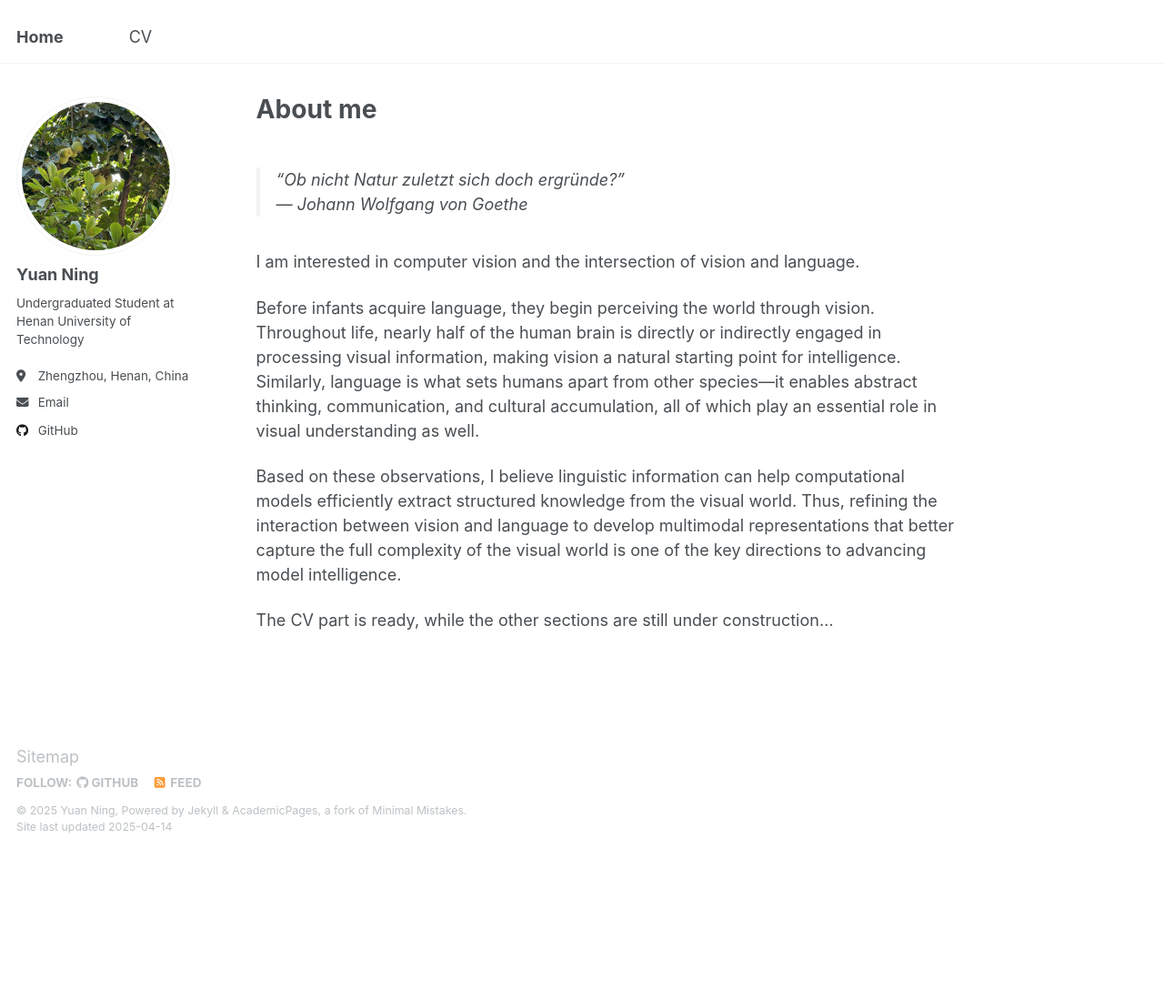
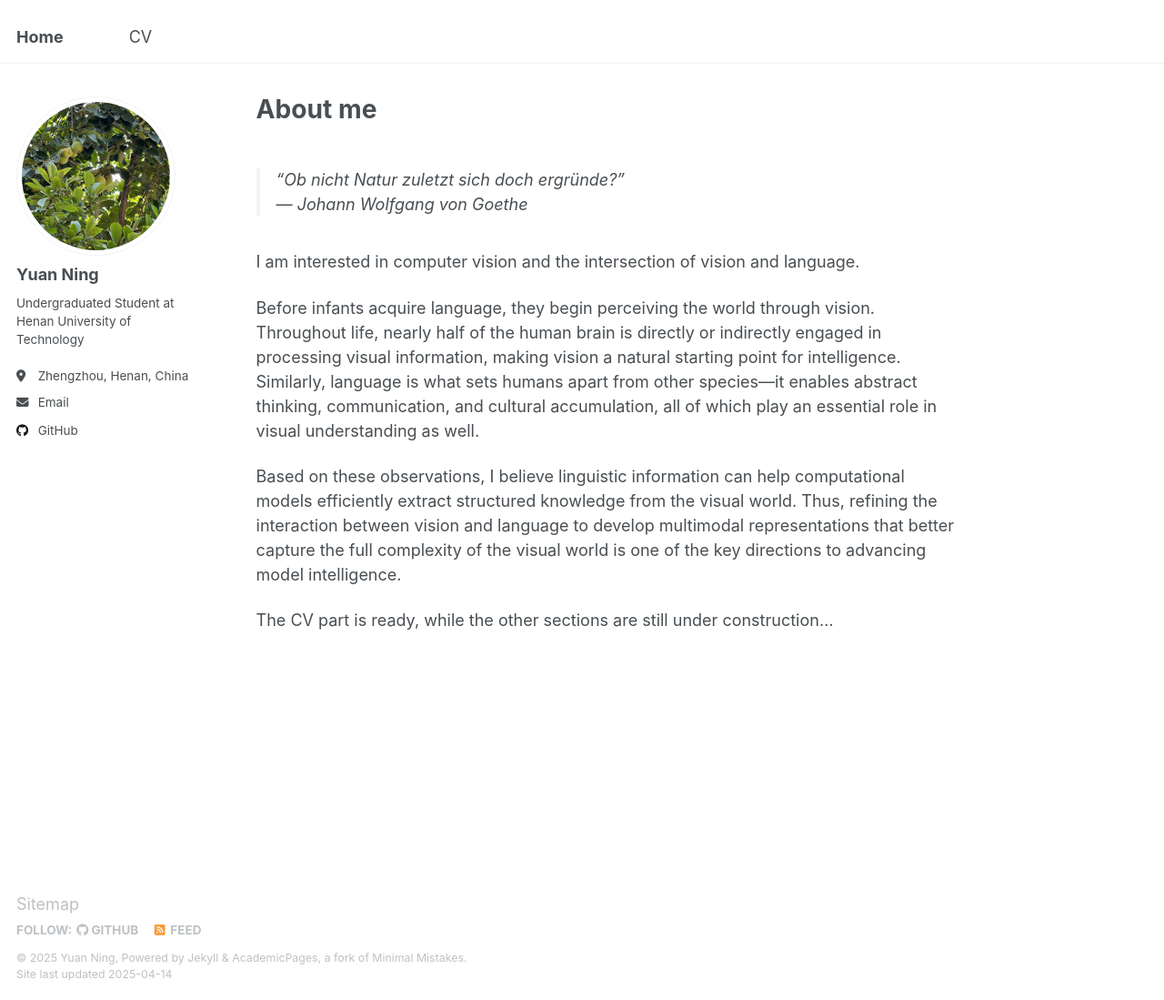
Before and after one commit to YuanN1ng/YuanN1ng.github.io, a Jekyll site: the page built from _pages/about.md, in a window 1280 px wide and 1099 px high. Shown: the whole window at 91% size. Built offline with Jekyll 4.4.1, drawn with Linux system fonts in a browser that asks for light colours.

Commit message:
Update _footer.scss

```diff
--- a/_sass/layout/_footer.scss
+++ b/_sass/layout/_footer.scss
@@ -14,9 +14,9 @@
   clear: both;
 
   /* sticky footer fix start */
-  /*position: absolute;
+  position: absolute;
   bottom: 0em;
-  height: auto;*/
+  height: auto;
   /* sticky footer fix end */
 
   margin-top: 3em;
```
